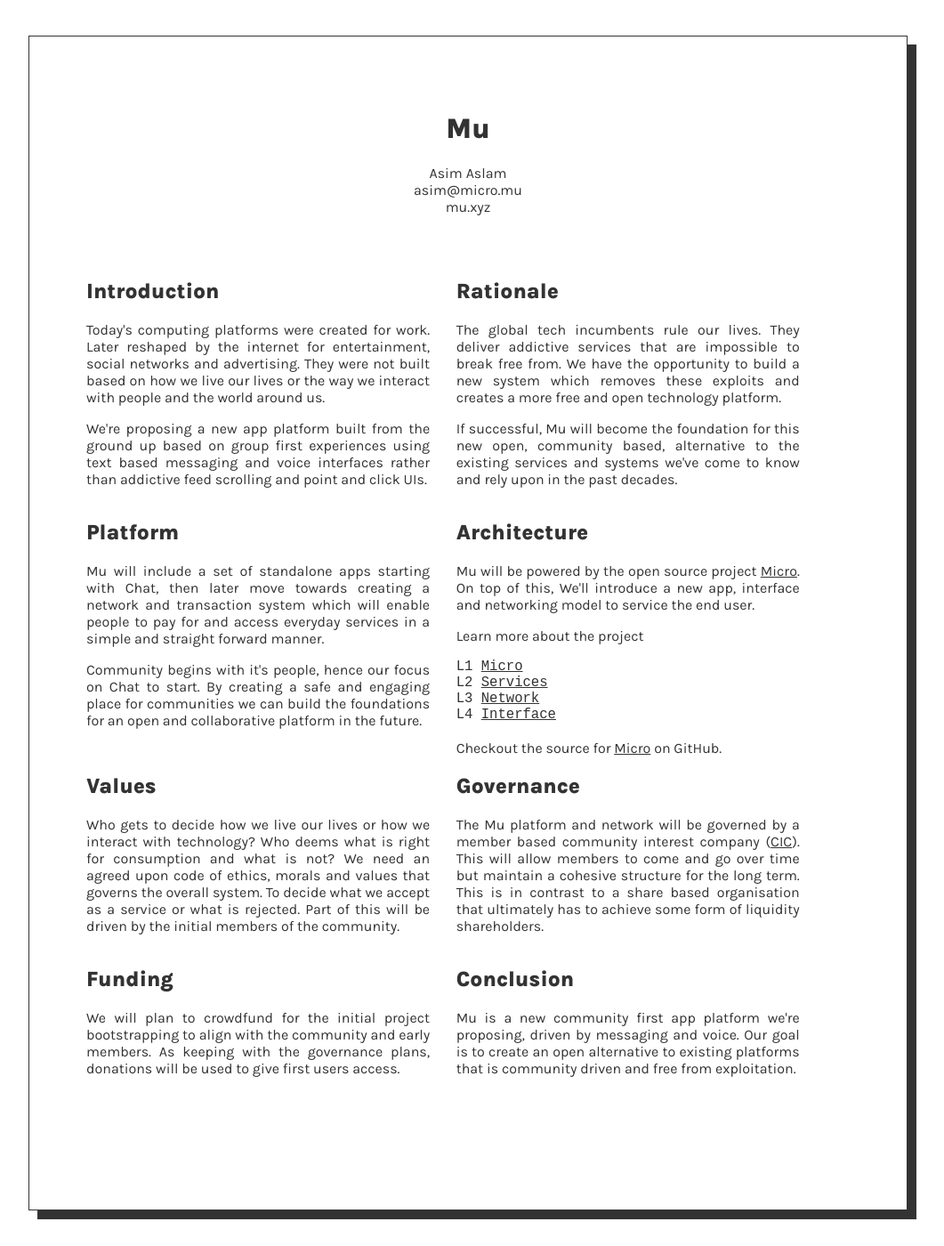
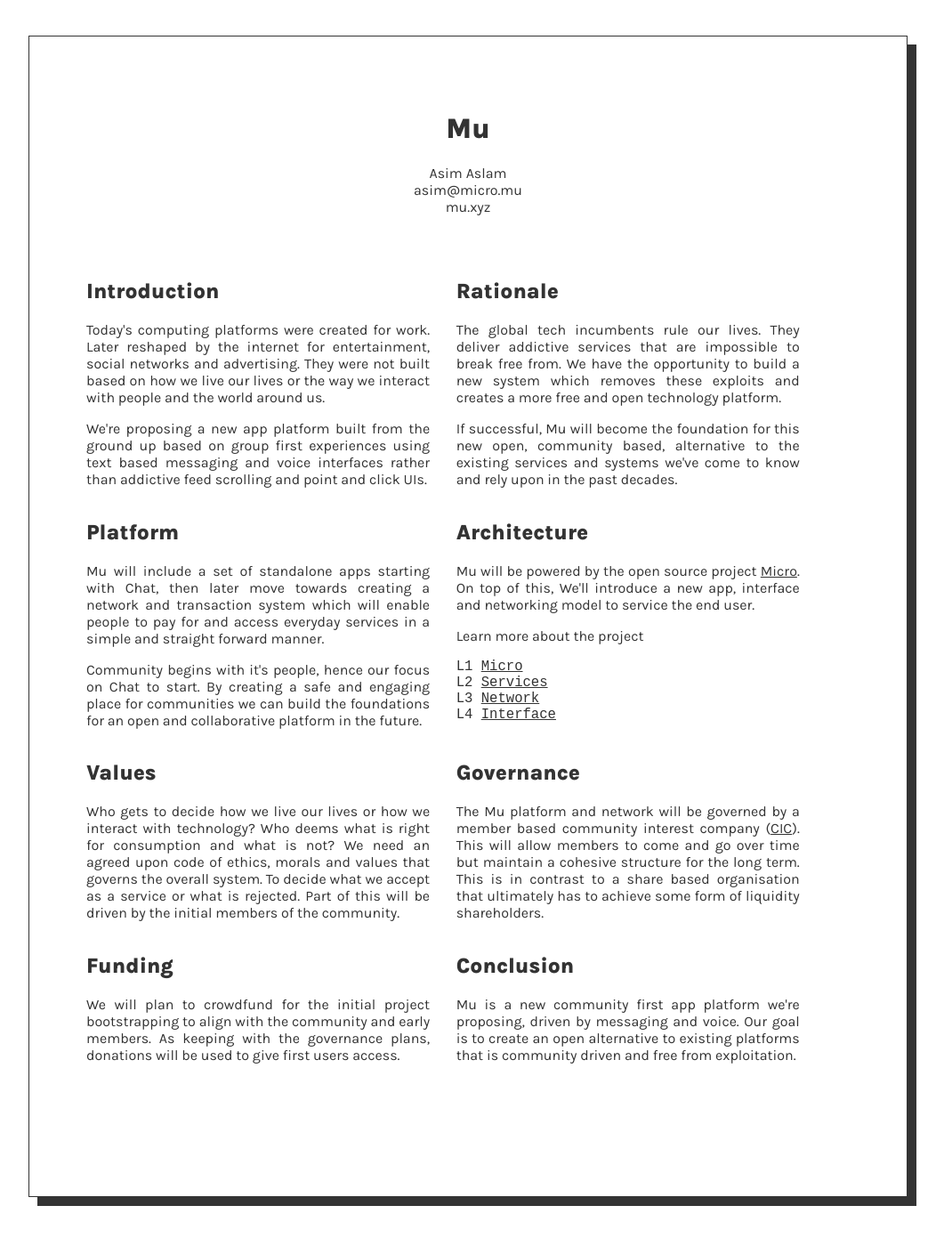
Before and after one commit to muxyz/website, a Jekyll site: the page built from proposal.md, in a window 1280 px wide. Shown: the whole page at 89% size, without its empty margins (114-1175 px from the left). Built offline with Jekyll 4.4.1, drawn with Linux system fonts in a browser that asks for light colours.

Commit message:
Update proposal.md

```diff
--- a/proposal.md
+++ b/proposal.md
@@ -67,9 +67,6 @@ platform in the future.
     <li>L4 <a href="/interface">Interface</a></li>
   </ul>
   <br>
-
-  Checkout the source for
-<a href="https://github.com/micro">Micro</a> on GitHub.
 </div>
 
 <div id="blurb">
```
